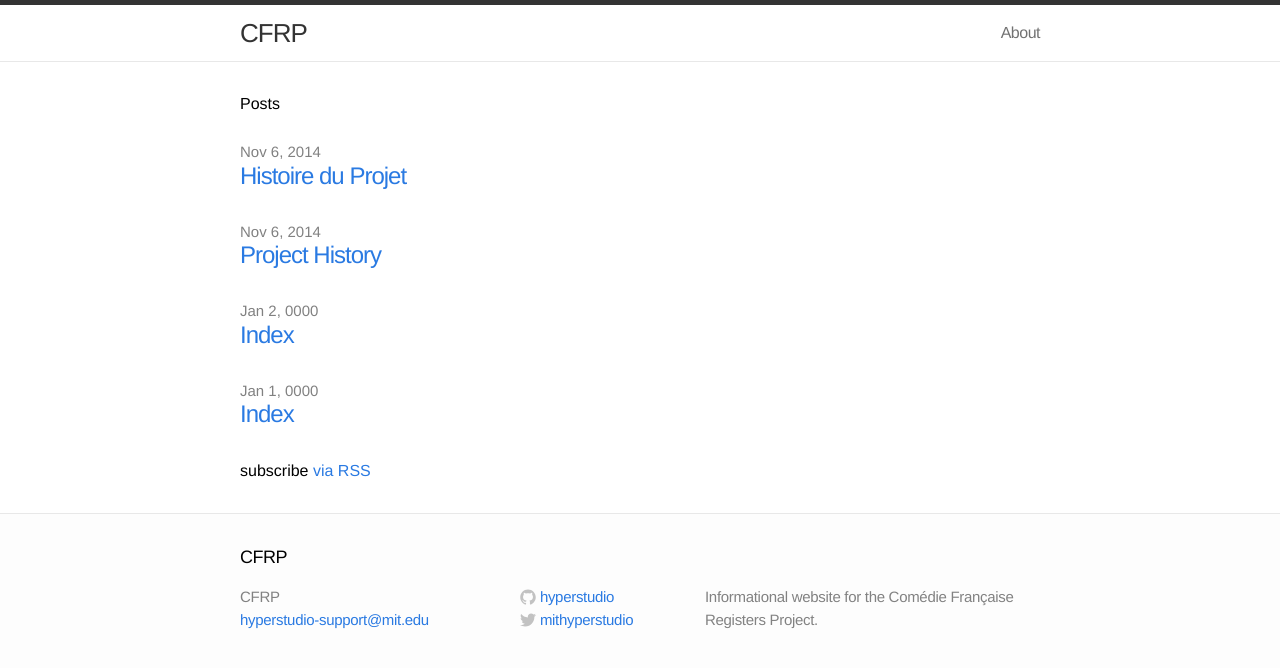
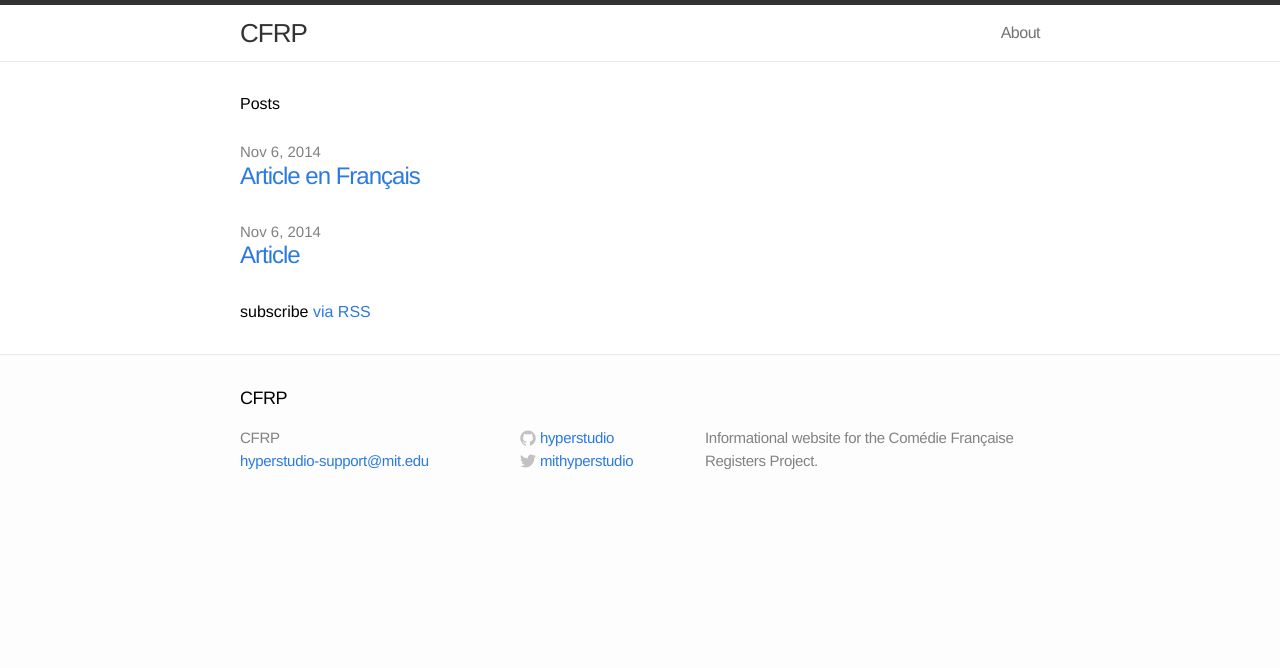
Before and after one commit to jsravel4/cfrp-website, a Jekyll site: the page built from index.html, in a window 1280 px wide. Shown: the top 668 px of the page. Built offline with Jekyll 4.4.1, drawn with Linux system fonts in a browser that asks for light colours.

Commit message:
Cleaned up config, _site and added notes to config on multilang approach

```diff
--- a/_config.yml
+++ b/_config.yml
@@ -19,18 +19,21 @@
 
 # Outputting
 # permalink: /:categories/:title/ <-- trying to get this to use lang variable
-permalink: pretty
+permalink: /:categories/:title/
 
+# Using the following approach for multilingual posts:
+# http://sylvain.durand.tf/making-jekyll-multilingual/
+# I have a question out on whether we can get the lang variable into permalinks
 defaults:
   -
     scope:
       path: _posts/en
     values:
-      layout: _layouts/default
+      layout: _layouts/page
       lang: en
   -
     scope:
       path: _posts/fr
     values:
-      layout: _layouts/default
+      layout: _layouts/page
       lang: fr
--- a/_posts/en/2014-11-06-news-item.md
+++ b/_posts/en/2014-11-06-news-item.md
@@ -1,7 +1,7 @@
 ---
-title: "Project History"
-name: project-history
 categories: news
+name: article
+title: Article
 ---
 
-Project history content in English
+Article in English
--- /dev/null
+++ b/_posts/fr/2014-11-06-fr-news-item.md
@@ -0,0 +1,7 @@
+---
+categories: news
+name: article-en-francais
+title: Article en Français
+---
+
+Article in French
--- a/_posts/fr/2014-11-06-histoire-du-projet.md
+++ /dev/null
@@ -1,7 +0,0 @@
----
-title: Histoire du Projet
-name: project-history
-lang: fr
----
-
-Project history content in French
```
Also changed, not shown: _posts/en/0000-01-01-index.md (deleted), _posts/fr/0000-01-02-index.md (deleted), 8 other files.
